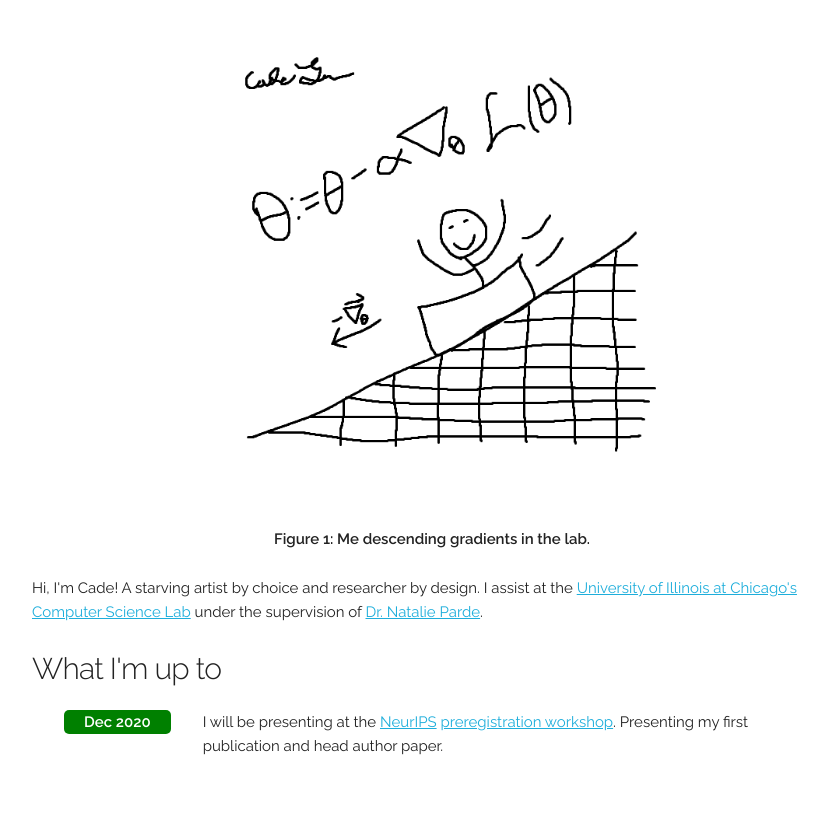
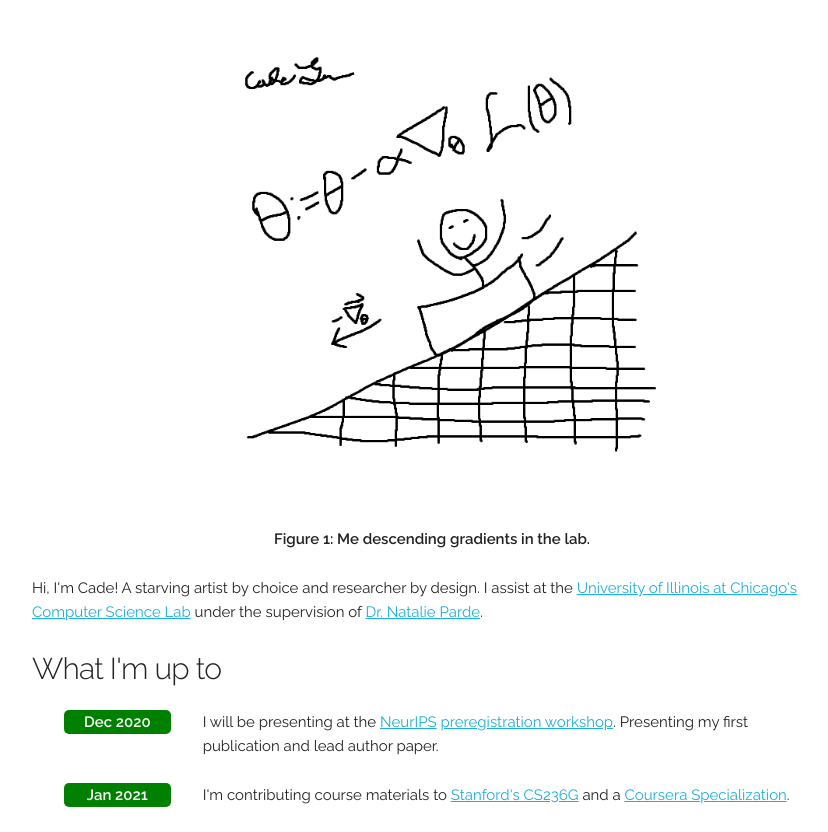
Before and after one commit to Zasder3/Zasder3.github.io, a plain HTML site: page index.html in a window 1280 px wide. Shown: the part 257-1089 px from the top of the page, without its empty margins (208-1036 px from the left). Before the commit the page ends 1040 px from the top, so only its background shows below. Drawn offline with Linux system fonts and the light colour scheme.

Commit message:
Added Course Info

```diff
--- a/index.html
+++ b/index.html
@@ -79,7 +79,15 @@
             </div>
           </div>
           <div class="nine columns">
-            <p>I will be presenting at the <a href="https://neurips.cc">NeurIPS</a> <a href="https://preregister.science">preregistration workshop</a>. Presenting my first publication and head author paper.</p>
+            <p>I will be presenting at the <a href="https://neurips.cc">NeurIPS</a> <a href="https://preregister.science">preregistration workshop</a>. Presenting my first publication and lead author paper.</p>
+          </div>
+          <div class="two columns">
+            <div class="date">
+              <p>Jan 2021</p>
+            </div>
+          </div>
+          <div class="nine columns">
+            <p>I'm contributing course materials to <a href="https://cs236g.stanford.edu/">Stanford's CS236G</a> and a <a href="https://www.coursera.org/specializations/generative-adversarial-networks-gans">Coursera Specialization</a>.</p>
           </div>
         </div>
       </div>
```
